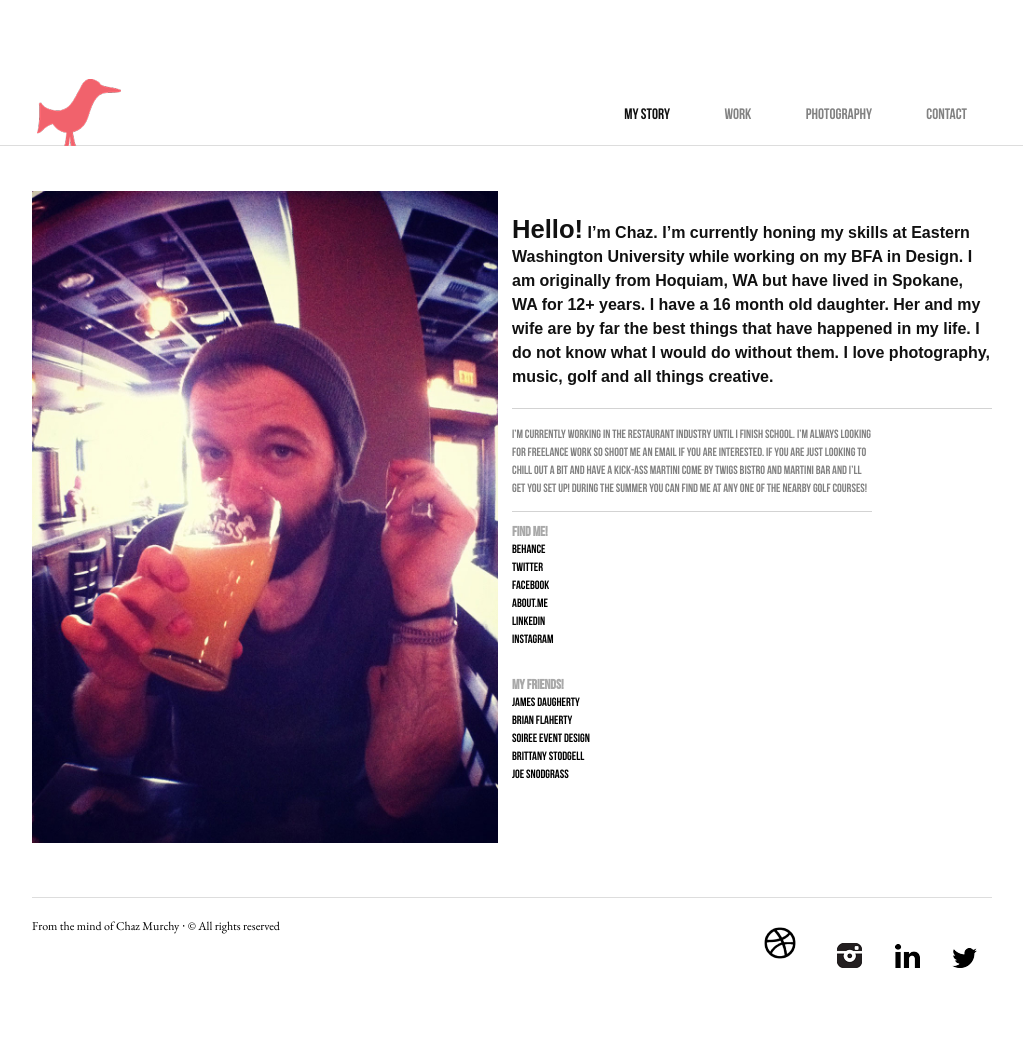
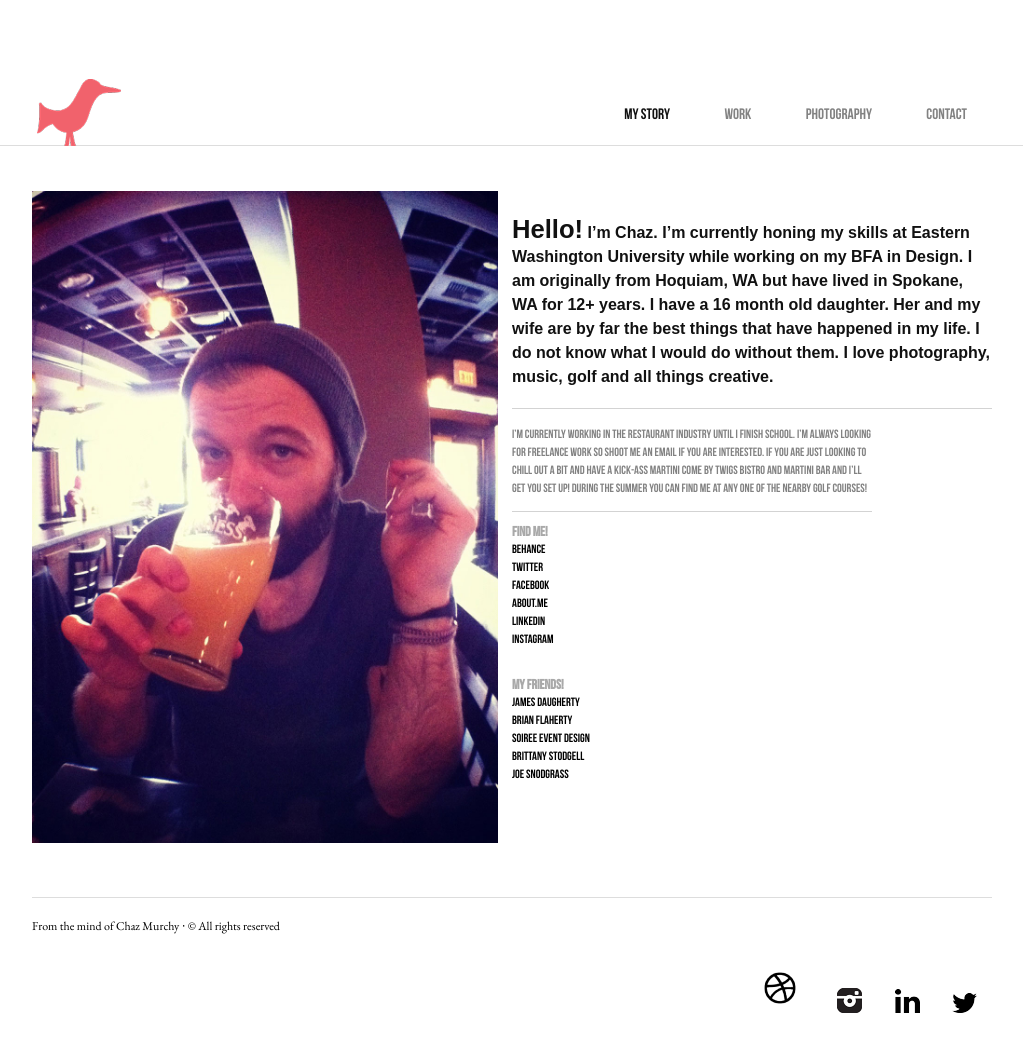
Before and after one commit to cmurchy/368-Website, a plain HTML site: page index.html in a window 1280 px wide. Shown: the whole page, without its empty margins (128-1151 px from the left). Before the commit the page ends 1002 px from the top, so only its background shows below. Drawn offline with nearby package versions, Linux system fonts and the light colour scheme; files whose address does not match are found by name; a web font is replaced by a local one.

Commit message:
style edits

```diff
--- a/css/styles.css
+++ b/css/styles.css
@@ -156,6 +156,10 @@ ul {
 	font-family: 'EB Garamond', serif;
   	font-size: .75em;
 	margin-top: 0;
+}
+
+#dribbble {
+	margin-top: 45px;
 }
 
 #empty {
--- a/index.html
+++ b/index.html
@@ -95,7 +95,7 @@
 
       <div class="column50">
         <ul>
-          <li><a href="http://dribbble.com/csmurchy"><img src="images/dribbble.png"></a></li>
+          <li id="dribbble"><a href="http://dribbble.com/csmurchy"><img src="images/dribbble.png"></a></li>
           <li><a href="http://instagram.com/_chaz"><img src="images/instagram.png"></a></li>
           <li><a href="http://linkedin.com/in/cmurchy"><img src="images/linkedin.png"></a></li>
           <li><a href="http://twitter.com/csmurchy"><img src="images/twitter.png"></a></li>
```
